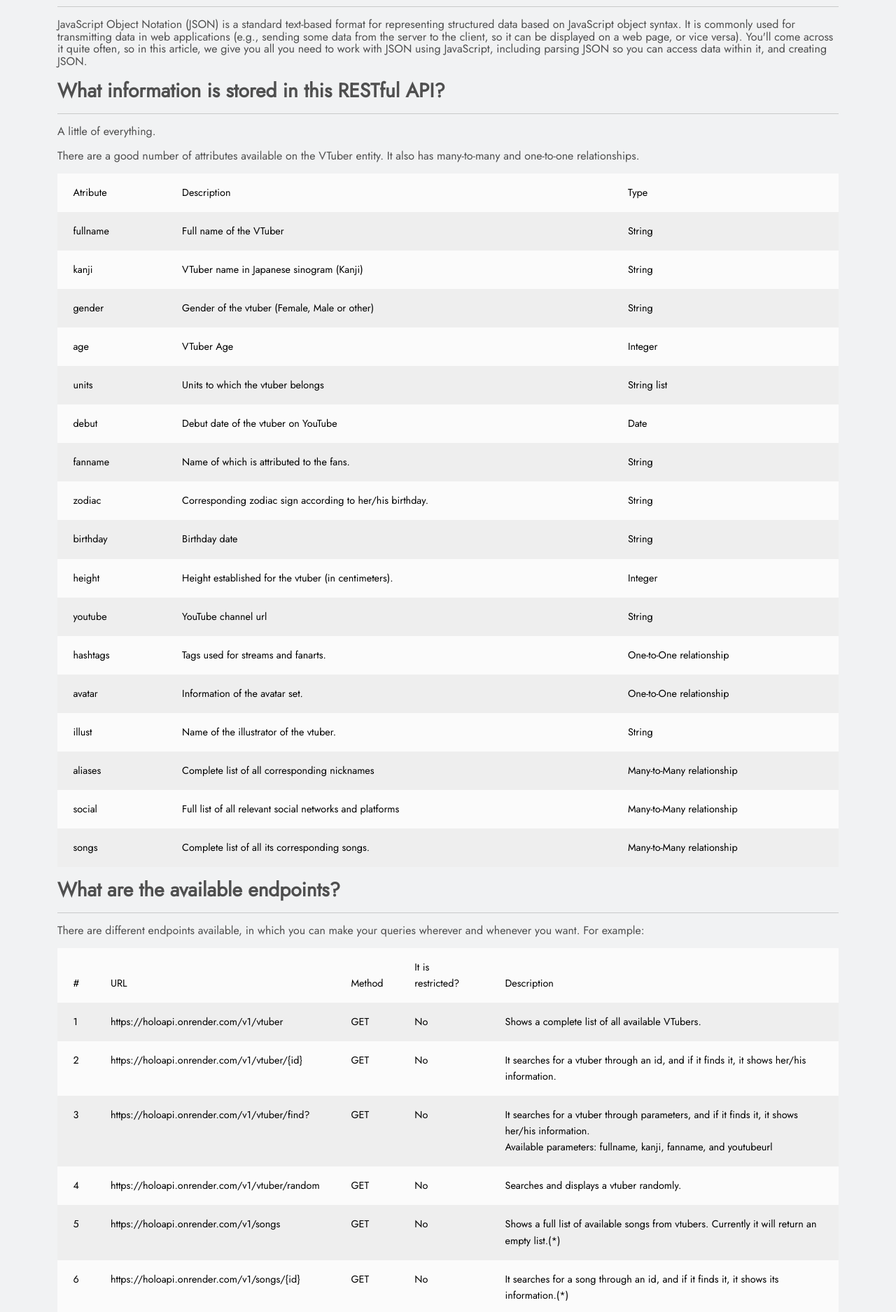
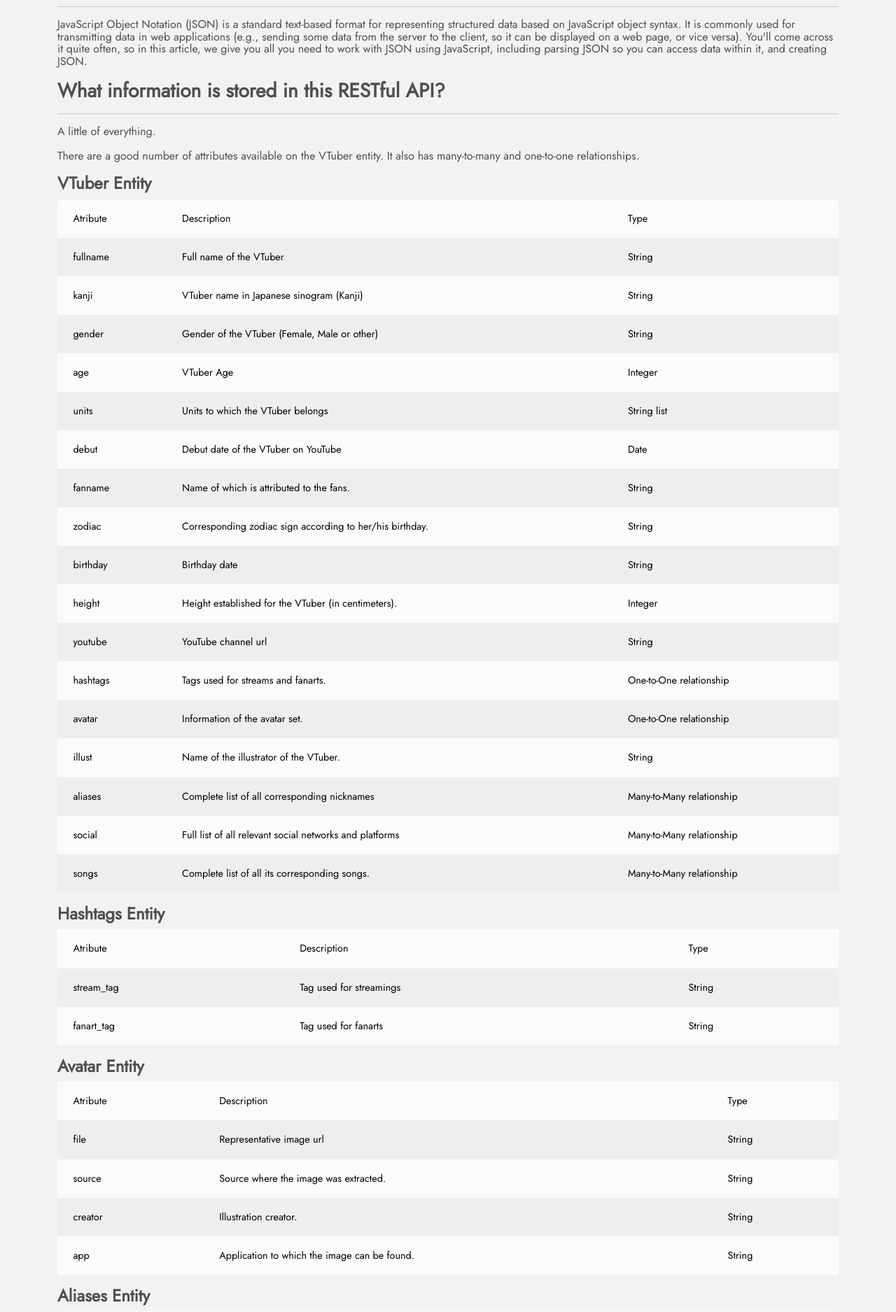
Before and after one commit to JoelLuna02/HoloAPI2, a Flask app: page /faqs in a window 1280 px wide. Shown: the part 690-2565 px from the top of the page at 70% size. Run offline with Flask 3, Linux system fonts and the light colour scheme; some libraries are stand-ins or nearby versions.

Commit message:
Modified faqs.html

```diff
--- a/templates/faqs.html
+++ b/templates/faqs.html
@@ -38,6 +38,7 @@
             A little of everything.<br/><br/>
             There are a good number of attributes available on the VTuber entity. It also has many-to-many and one-to-one relationships.
         </p>
+        <h4 class="fw-bold">VTuber Entity</h4>
         <div class="table-responsive">
             <table class="table table-striped table-borderless table-light">
                 <thead>
@@ -60,7 +61,7 @@
                     </tr>
                     <tr>
                         <td>gender</td>
-                        <td>Gender of the vtuber (Female, Male or other)</td>
+                        <td>Gender of the VTuber (Female, Male or other)</td>
                         <td>String</td>
                     </tr>
                     <tr>
@@ -70,12 +71,12 @@
                     </tr>
                     <tr>
                         <td>units</td>
-                        <td>Units to which the vtuber belongs</td>
+                        <td>Units to which the VTuber belongs</td>
                         <td>String list</td>
                     </tr>
                     <tr>
                         <td>debut</td>
-                        <td>Debut date of the vtuber on YouTube</td>
+                        <td>Debut date of the VTuber on YouTube</td>
                         <td>Date</td>
                     </tr>
                     <tr>
@@ -95,7 +96,7 @@
                     </tr>
                     <tr>
                         <td>height</td>
-                        <td>Height established for the vtuber (in centimeters).</td>
+                        <td>Height established for the VTuber (in centimeters).</td>
                         <td>Integer</td>
                     </tr>
                     <tr>
@@ -115,7 +116,7 @@
                     </tr>
                     <tr>
                         <td>illust</td>
-                        <td>Name of the illustrator of the vtuber.</td>
+                        <td>Name of the illustrator of the VTuber.</td>
                         <td>String</td>
                     </tr>
                     <tr>
@@ -136,6 +137,113 @@
                 </tbody>
             </table>
         </div>
+
+        <h4 class="fw-bold">Hashtags Entity</h4>
+        <div class="table-responsive">
+            <table class="table table-striped table-borderless table-light">
+                <thead>
+                    <tr>
+                        <th scope="col">Atribute</th>
+                        <th scope="col">Description</th>
+                        <th scope="col">Type</th>
+                    </tr>
+                </thead>
+                <tbody>
+                    <tr>
+                        <td>stream_tag</td>
+                        <td>Tag used for streamings</td>
+                        <td>String</td>
+                    </tr>
+                    <tr>
+                        <td>fanart_tag</td>
+                        <td>Tag used for fanarts</td>
+                        <td>String</td>
+                    </tr>
+                </tbody>
+            </table>
+        </div>
+
+        <h4 class="fw-bold">Avatar Entity</h4>
+        <div class="table-responsive">
+            <table class="table table-striped table-borderless table-light">
+                <thead>
+                    <tr>
+                        <th scope="col">Atribute</th>
+                        <th scope="col">Description</th>
+                        <th scope="col">Type</th>
+                    </tr>
+                </thead>
+                <tbody>
+                    <tr>
+                        <td>file</td>
+                        <td>Representative image url</td>
+                        <td>String</td>
+                    </tr>
+                    <tr>
+                        <td>source</td>
+                        <td>Source where the image was extracted.</td>
+                        <td>String</td>
+                    </tr>
+                    <tr>
+                        <td>creator</td>
+                        <td>Illustration creator.</td>
+                        <td>String</td>
+                    </tr>
+                    <tr>
+                        <td>app</td>
+                        <td>Application to which the image can be found.</td>
+                        <td>String</td>
+                    </tr>
+                </tbody>
+            </table>
+        </div>
+
+        <h4 class="fw-bold">Aliases Entity</h4>
+        <div class="table-responsive">
+            <table class="table table-striped table-borderless table-light">
+                <thead>
+                    <tr>
+                        <th scope="col">Atribute</th>
+                        <th scope="col">Description</th>
+                        <th scope="col">Type</th>
+                    </tr>
+                </thead>
+                <tbody>
+                    <tr>
+                        <td>alias</td>
+                        <td>Representative nickname</td>
+                        <td>String</td>
+                    </tr>
+                </tbody>
+            </table>
+        </div>
+
+        <h4 class="fw-bold">Social Entity</h4>
+        <div class="table-responsive">
+            <table class="table table-striped table-borderless table-light">
+                <thead>
+                    <tr>
+                        <th scope="col">Atribute</th>
+                        <th scope="col">Description</th>
+                        <th scope="col">Type</th>
+                    </tr>
+                </thead>
+                <tbody>
+                    <tr>
+                        <td>socialapp</td>
+                        <td>Social network name</td>
+                        <td>String</td>
+                    </tr>
+                    <tr>
+                        <td>socialurl</td>
+                        <td>Representative link of the VTuber social network.</td>
+                        <td>String</td>
+                    </tr>
+                </tbody>
+            </table>
+        </div>
+
+        <h4 class="fw-bold">Songs Entity</h4>
 
         <h3 class="fw-bold">What are the available endpoints?</h3><hr/>
         <p>
```
